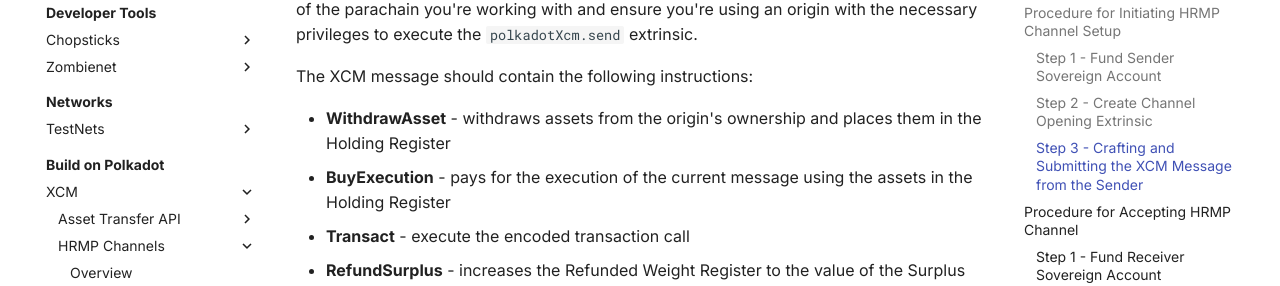
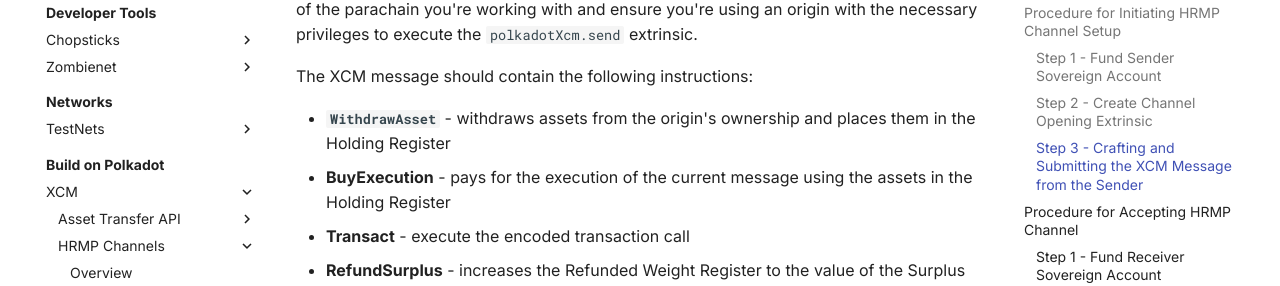
Before and after one commit to papermoonio/polkadot-ecosystem-docs-draft, an MkDocs documentation site: the page built from docs/build-on-polkadot/xcm/hrmp-channels/para-to-para.md, in a window 1280 px wide and 900 px high, scrolled down 3084 px. Shown: the part 149-435 px from the top of the window. Built offline with MkDocs 1.6.1 and Material for MkDocs 9.7.7, drawn with Linux system fonts in a browser that asks for light colours.

```diff
--- a/docs/build-on-polkadot/xcm/hrmp-channels/para-to-para.md
+++ b/docs/build-on-polkadot/xcm/hrmp-channels/para-to-para.md
@@ -81,7 +81,7 @@ This example uses the `sudo` pallet to dispatch the extrinsic. Verify the XCM co
 
 The XCM message should contain the following instructions:
 
-- **WithdrawAsset** - withdraws assets from the origin's ownership and places them in the Holding Register
+- **`WithdrawAsset`** - withdraws assets from the origin's ownership and places them in the Holding Register
 - **BuyExecution** - pays for the execution of the current message using the assets in the Holding Register
 - **Transact** - execute the encoded transaction call
 - **RefundSurplus** - increases the Refunded Weight Register to the value of the Surplus Weight Register, attempting to reclaim any excess fees paid via BuyExecution
```
